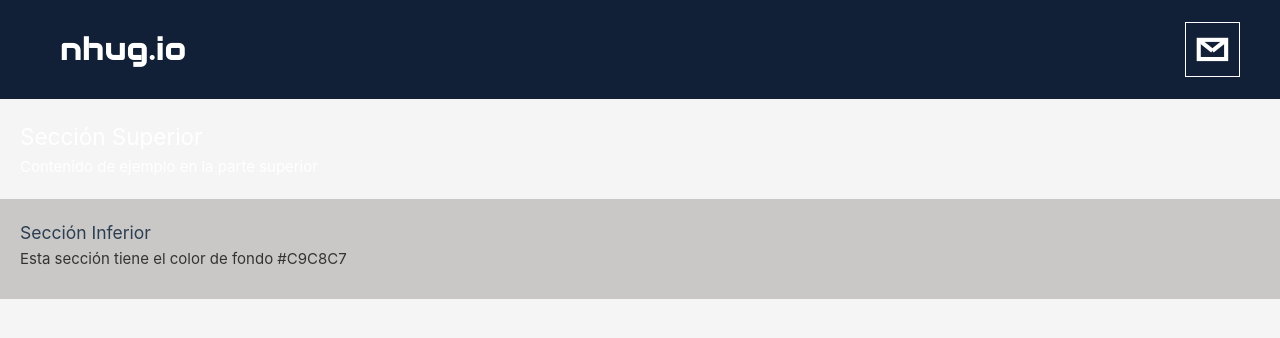
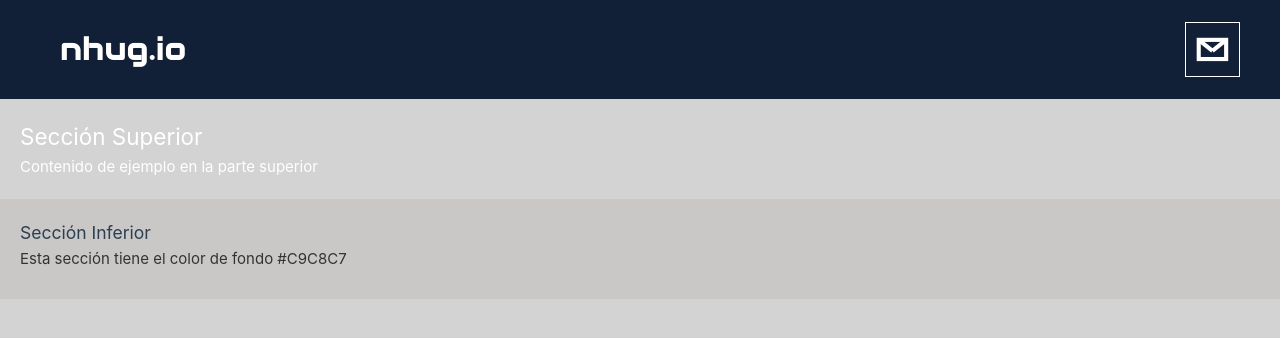
Before and after one commit to jmgomezco/nhug-io, a Vue app: page / in a window 1280 px wide. Shown: the top 338 px of the page. Built offline with nearby package versions, Linux system fonts and the light colour scheme.

Commit message:
correcto

```diff
--- a/src/assets/base.css
+++ b/src/assets/base.css
@@ -1,8 +1,8 @@
 /* color palette from <https://github.com/vuejs/theme> */
 :root {
-  --vt-c-white: #f5f5f5;
-  --vt-c-white-soft: #f8f8f8;
-  --vt-c-white-mute: #f2f2f2;
+  --vt-c-white: #D3D3D3;
+  --vt-c-white-soft: #D3D3D3;
+  --vt-c-white-mute: #D3D3D3;
 
   --vt-c-black: #181818;
   --vt-c-black-soft: #222222;
```
